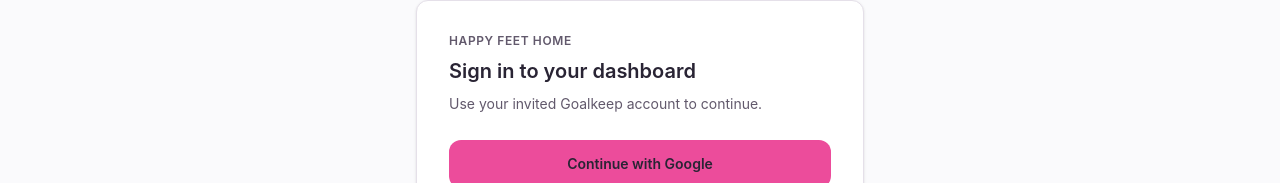
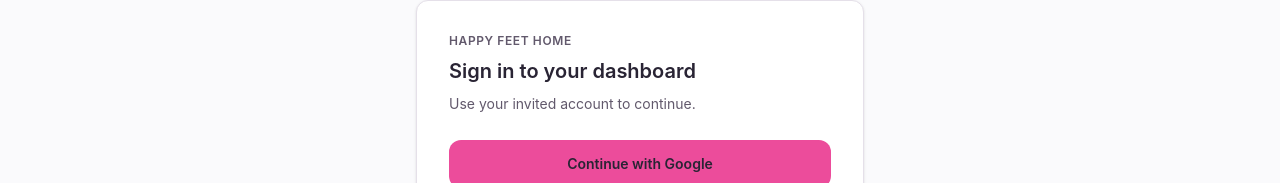
Before and after one commit to data-culture-goalkeep/pre-kc2-pilot-tanya, a Next.js app: page /login in a window 1280 px wide. Shown: the part 121-304 px from the top of the page. Built offline with nearby package versions, Linux system fonts and the light colour scheme.

Commit message:
Update login copy for invitations across domains

```diff
--- a/src/app/login/page.tsx
+++ b/src/app/login/page.tsx
@@ -1,10 +1,8 @@
 import { LoginForm } from "./login-form";
-import { LOGIN_DOMAIN_ERROR } from "@/lib/auth/allowed-login-domain";
 
 type LoginSearchParams = Promise<{ message?: string | string[] }>;
 
 const LOGIN_MESSAGES: Record<string, string> = {
-  domain: LOGIN_DOMAIN_ERROR,
   start: "Google sign-in could not be started. Please try again.",
   callback: "Sign-in could not be completed. Please try again.",
   config: "Sign-in is not configured. Contact the dashboard administrator.",
@@ -20,7 +18,7 @@
       <p className="text-xs font-semibold uppercase tracking-wider text-muted-foreground">Happy Feet Home</p>
       <h1 className="mt-2 text-xl font-semibold">Sign in to your dashboard</h1>
       <p className="mt-2 text-sm leading-relaxed text-muted-foreground">
-        Use your invited Goalkeep account to continue.
+        Use your invited account to continue.
       </p>
       <LoginForm message={message} />
     </section>
```
